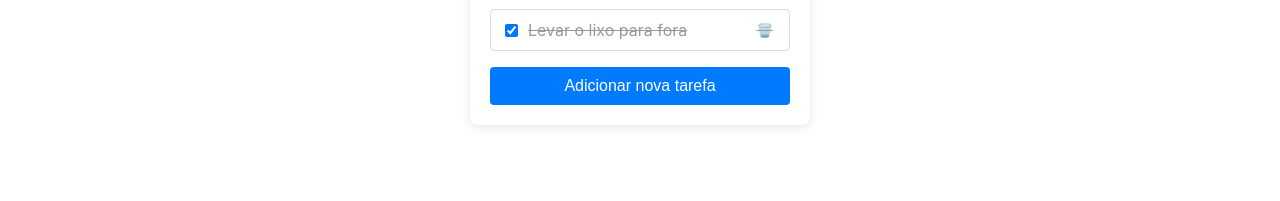
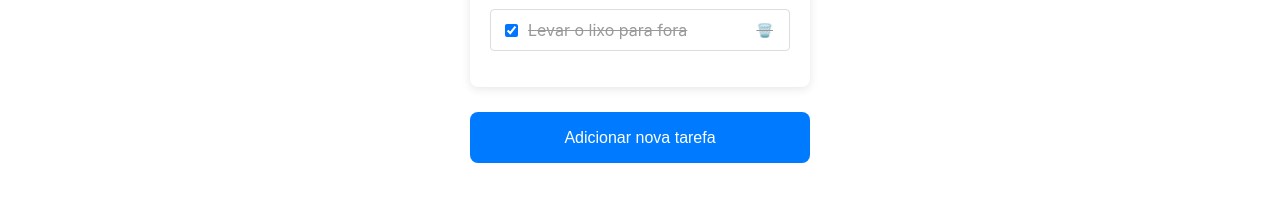
Before and after one commit to edvaldovitor250/Legaplan-Test, a React (Create React App) app: page / in a window 1280 px wide. Shown: the part 343-544 px from the top of the page. Built offline with nearby package versions, Linux system fonts and the light colour scheme.

Commit message:
feat: feat: created component button inside shared folder

```diff
--- a/src/components/TaskCard/TaskCard.js
+++ b/src/components/TaskCard/TaskCard.js
@@ -1,8 +1,10 @@
 import React from 'react';
-import "../../styles/TaskCard.scss"
+import "../../styles/TaskCard.scss";
+import Button from '../shared/Button';
 
 const TaskCard = ({ tasks, onToggleComplete, onAddTask }) => {
   return (
+    <>
       <div className="task-card">
         <h2>Suas tarefas de hoje</h2>
         <ul>
@@ -18,10 +20,13 @@ const TaskCard = ({ tasks, onToggleComplete, onAddTask }) => {
             </li>
           ))}
         </ul>
+      </div>
+      <div className="button-container">
         <button className="add-task-btn" onClick={onAddTask}>
           Adicionar nova tarefa
         </button>
       </div>
+    </>
   );
 };
 
--- /dev/null
+++ b/src/components/shared/Button.js
@@ -0,0 +1,11 @@
+import '../../styles/Button.scss';
+
+const Button = ({ children, onClick }) => {
+  return (
+    <button className="add-task-btn" onClick={onClick}>
+      {children}
+    </button>
+  );
+};
+
+export default Button;
--- /dev/null
+++ b/src/styles/Button.scss
@@ -0,0 +1,23 @@
+.button-container {
+    display: flex;
+    justify-content: center;
+    margin-top: 10px;
+  }
+
+  .add-task-btn {
+    background-color: #007bff;
+    color: white;
+    border: none;
+    padding: 16px 24px;
+    border-radius: 8px;
+    cursor: pointer;
+    width: 340px;
+    height: 51px;
+    font-size: 1rem;
+    transition: background-color 0.3s ease;
+    margin: -15px auto;
+
+    &:hover {
+      background-color: #0056b3;
+    }
+  }
--- a/src/styles/TaskCard.scss
+++ b/src/styles/TaskCard.scss
@@ -42,20 +42,4 @@
         }
       }
     }
-
-    .add-task-btn {
-      background-color: #007bff;
-      color: white;
-      border: none;
-      padding: 10px 15px;
-      border-radius: 4px;
-      cursor: pointer;
-      width: 100%;
-      font-size: 1rem;
-      transition: background-color 0.3s ease;
-
-      &:hover {
-        background-color: #0056b3;
-      }
-    }
   }
```
Lines whose indentation alone changed are shown as unchanged.
